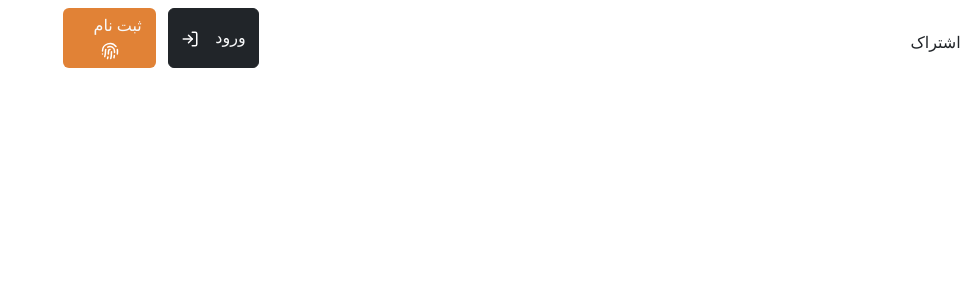
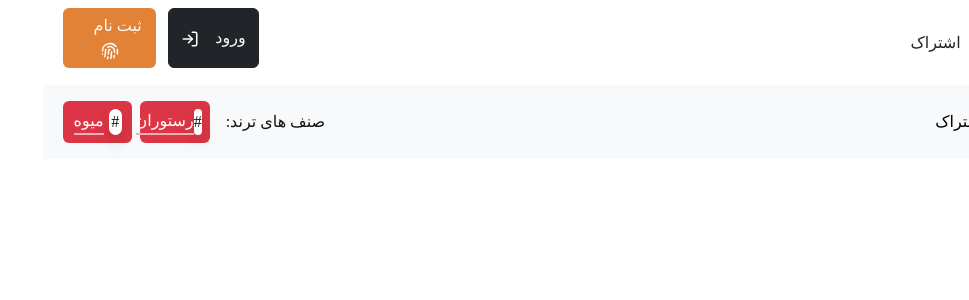
Before and after one commit to mahan-maleki/sabad, a React (Vite) app: page / in a window 1280 px wide. Shown: the top 300 px of the page, without its empty margins (311-1280 px from the left). Built offline with nearby package versions, Linux system fonts and the light colour scheme; a web font is replaced by a local one.

Commit message:
developing BottomHeader component

```diff
--- a/src/components/BottomHeader.jsx
+++ b/src/components/BottomHeader.jsx
@@ -1,8 +1,32 @@
 import React from 'react'
+import css from "./BottomHeader.module.css"
+import { NavLink } from 'react-router'
+import Trend from './Trend'
 
 function BottomHeader() {
     return (
-        <div>BottomHeader</div>
+        <>
+            <div className="container-fluid bg-body-tertiary">
+                <div className="row p-3 d-flex align-items-center">
+                    <div className="col-4">
+                        <ul className='mb-0 d-flex justify-content-evenly'>
+                            <li className={css.list}><NavLink to={""} className={"text-black text-decoration-none"}>راه های ارتباطی</NavLink></li>
+                            <li className={css.list}><NavLink to={""} className={"text-black text-decoration-none"}>اشتراک سازمانی</NavLink></li>
+                            <li className={css.list}><NavLink to={""} className={"text-black text-decoration-none"}>دریافت کارت اشتراک</NavLink></li>
+                        </ul>
+                    </div>
+                    <div className="col-8">
+                        <div className="row d-flex justify-content-end">
+                            <div className="col-3 d-flex justify-content-end align-items-center">
+                                <span>صنف های ترند: </span>
+                            </div>
+                            <Trend title="رستوران" />
+                            <Trend title="میوه" />
+                        </div>
+                    </div>
+                </div>
+            </div>
+        </>
     )
 }
 
--- /dev/null
+++ b/src/components/BottomHeader.module.css
@@ -0,0 +1,7 @@
+.list {
+    list-style-type: square;
+}
+
+.list::marker {
+    color: #00000070 !important;
+}
--- /dev/null
+++ b/src/components/Trend.jsx
@@ -0,0 +1,16 @@
+import React from 'react'
+
+function Trend(props) {
+    return (
+        <>
+            <div className="col-1 bg-danger rounded-2 mx-1 p-2 d-flex justify-content-around">
+                <div className='bg-white w-25 h-100 d-flex justify-content-center align-items-center shadow rounded-3'>
+                    <span>#</span>
+                </div>
+                <span className='text-center text-white border-bottom border-2 border-danger-subtle'>{props.title}</span>
+            </div>
+        </>
+    )
+}
+
+export default Trend
```
